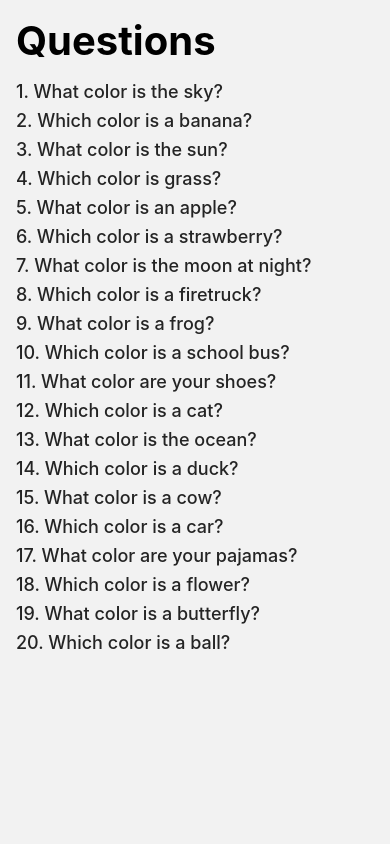
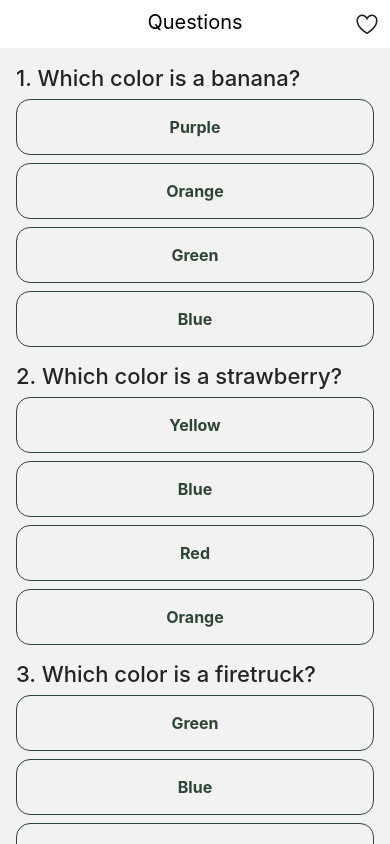
Before and after one commit to ttar-dev/hpc-rn-2, a React Native app: screen /QUESTIONS in a window 390 px wide. Built offline with nearby package versions, Linux system fonts and the light colour scheme.

Commit message:
Add button choices to Question component and implement navigation to Scores screen

```diff
--- a/components/Question.tsx
+++ b/components/Question.tsx
@@ -1,4 +1,4 @@
-import {Text} from '@rneui/themed';
+import {Button, Text} from '@rneui/themed';
 import {View} from 'react-native';
 import {QuestionType} from '../constants';
 
@@ -12,9 +12,14 @@ export default function Question(props: QuestionProps) {
 
   return (
     <View>
-      <Text style={{fontSize: 18, fontWeight: '500'}}>
+      <Text style={{fontSize: 22, fontWeight: '500'}}>
         {choiceNo}. {q?.question}
       </Text>
+      <View style={{gap: 8, paddingVertical: 8}}>
+        {q.choices.map((choice: string, index: number) => (
+          <Button key={index} title={choice} type="outline" />
+        ))}
+      </View>
     </View>
   );
 }
--- a/screens/Questions.screen.tsx
+++ b/screens/Questions.screen.tsx
@@ -1,21 +1,35 @@
-import {ScrollView, StyleSheet, Text, View} from 'react-native';
+import {Pressable, ScrollView, StyleSheet, Text, View} from 'react-native';
 import Question from '../components/Question';
 import {QUESTIONS, QuestionType} from '../constants';
+import {Header, Icon} from '@rneui/themed';
+import {useNavigation} from '@react-navigation/native';
+import {shuffleArray} from '../utils/common';
 
 export default function QuestionScreen() {
+  const navigation = useNavigation<any>();
   return (
+    <>
+      <Header
+        centerComponent={<Text style={{fontSize: 20}}>Questions</Text>}
+        backgroundColor="white"
+        rightComponent={
+          <Pressable onPress={() => navigation.navigate('SCORES')}>
+            <Icon name="heart-outline" type="ionicon" size={26} />
+          </Pressable>
+        }
+      />
       <View style={[styles.container]}>
-      <ScrollView style={{gap: 20, flex: 1}}>
-        <View style={{paddingVertical: 16}}>
-          <Text style={{fontSize: 40, fontWeight: 'bold'}}>Questions</Text>
-        </View>
-        <View style={{gap: 8}}>
-          {QUESTIONS.map((q: QuestionType, i: number) => (
+        <ScrollView
+          style={{gap: 20, flex: 1}}
+          showsVerticalScrollIndicator={false}>
+          <View style={{gap: 8, paddingVertical: 16}}>
+            {shuffleArray(QUESTIONS).map((q: QuestionType, i: number) => (
               <Question key={i} q={q} choiceNo={i + 1} />
             ))}
           </View>
         </ScrollView>
       </View>
+    </>
   );
 }
 
--- /dev/null
+++ b/screens/Scores.screen.tsx
@@ -0,0 +1,21 @@
+import {ScrollView, StyleSheet, Text, View} from 'react-native';
+
+export default function ScoreScreen() {
+  return (
+    <View style={[styles.container]}>
+      <ScrollView style={{gap: 20, flex: 1}}>
+        {/* <View style={{paddingVertical: 16}}>
+          <Text style={{fontSize: 40, fontWeight: 'bold'}}>Leader board</Text>
+        </View> */}
+        <View style={{gap: 8}}></View>
+      </ScrollView>
+    </View>
+  );
+}
+
+const styles = StyleSheet.create({
+  container: {
+    flex: 1,
+    paddingHorizontal: 16,
+  },
+});
```
Lines whose indentation alone changed are shown as unchanged.
